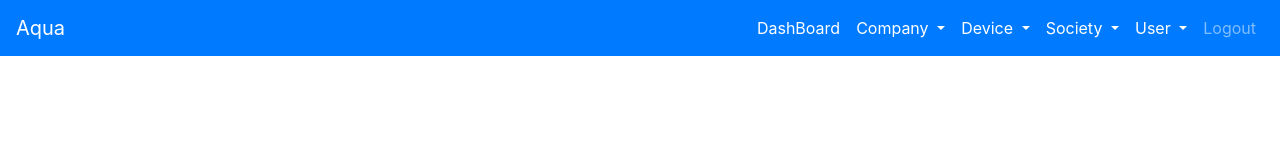
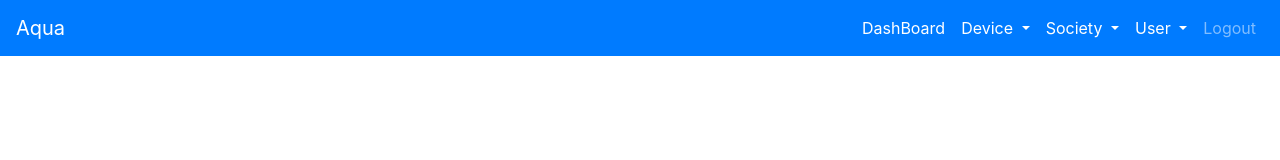
Before and after one commit to manumitsacademy/jt-iot4, an Angular app: page / in a window 1280 px wide. Shown: the top 160 px of the page. Built offline with nearby package versions, Linux system fonts and the light colour scheme; sample sign-in values are in the browser's storage; what ngx-gauge would draw is missing.

Commit message:
CompanySuperAdminPermission

```diff
--- a/src/app/shared/header/header.component.html
+++ b/src/app/shared/header/header.component.html
@@ -10,7 +10,7 @@
         <li class="nav-item active">
           <a class="nav-link" routerLink="home" *ngIf="loginstatus">DashBoard</a>
         </li>
-        <li class="nav-item active dropdown" *ngIf="loginstatus">
+        <li class="nav-item active dropdown" *ngIf="loginstatus && roleName ==='superAdmin'">
             <a class="nav-link dropdown-toggle dropbtn" href="#" id="navbardrop" data-toggle="dropdown">
                 Company
             </a>
--- a/src/app/shared/header/header.component.ts
+++ b/src/app/shared/header/header.component.ts
@@ -10,9 +10,11 @@ export class HeaderComponent implements OnInit {
 
   constructor(public as:AuthenticationService) { }
   loginstatus=false;
+  roleName;
   ngOnInit() {
     if(window.localStorage.getItem('token')){
       this.loginstatus=true;
+      this.roleName = window.localStorage.getItem('roleName');
     }
     this.as.userStatusEvent$.subscribe((res)=>{
       this.loginstatus=res.loginstatus;
```
